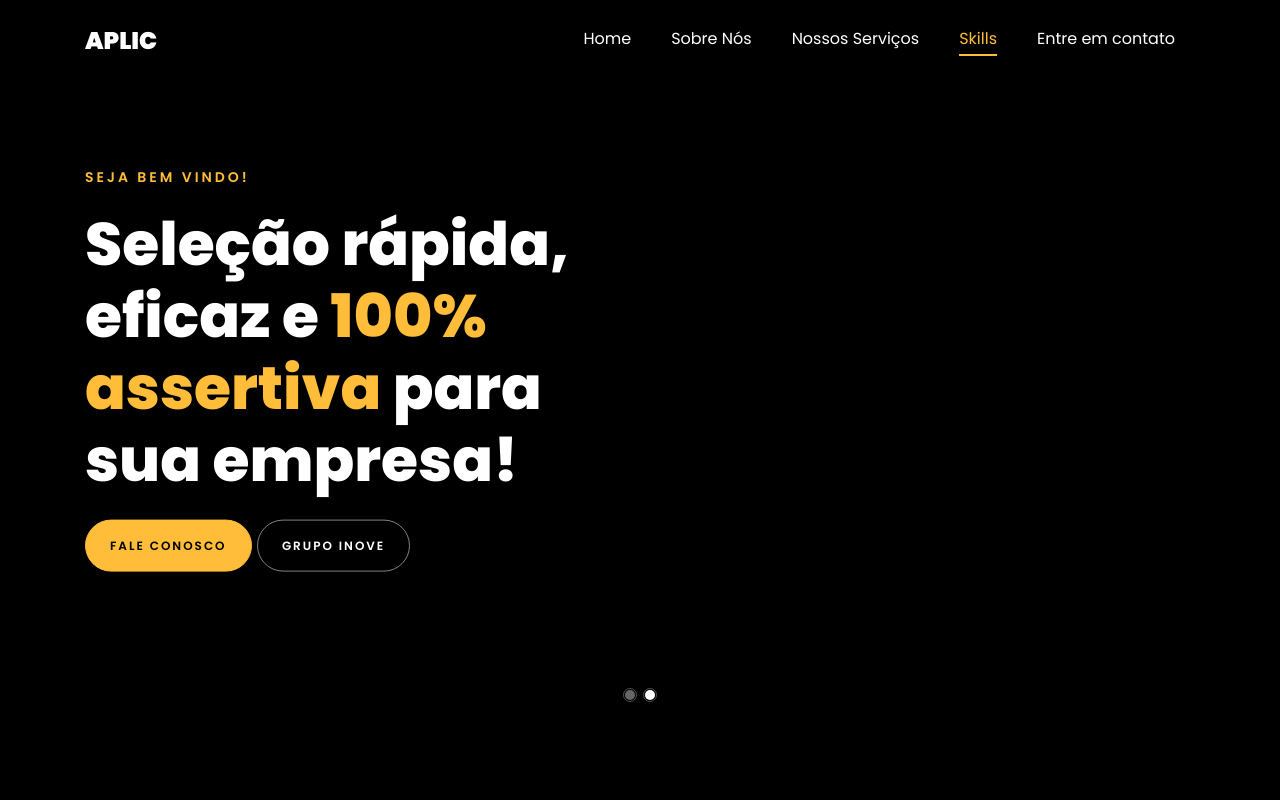
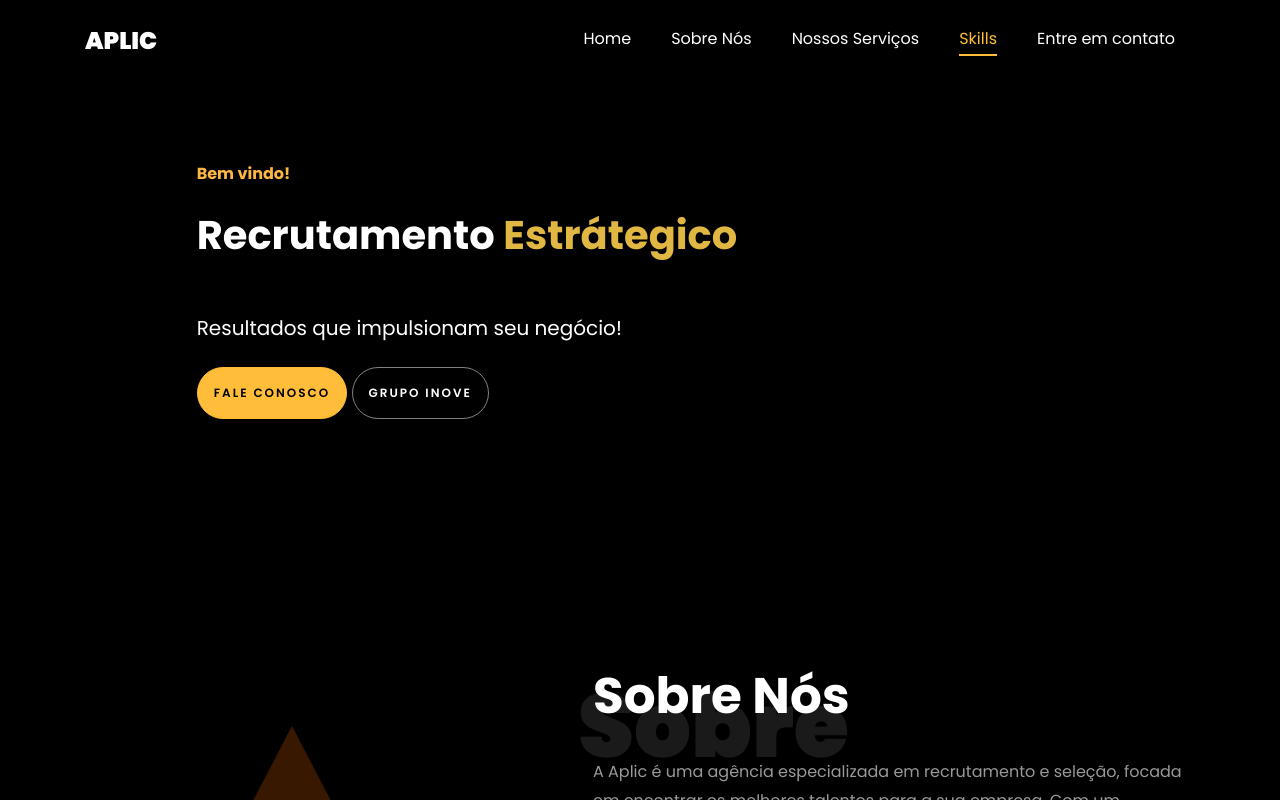
Before and after one commit to Sabrinagodoy1/APLICRECRUTAMENTO, a plain HTML site: page index.html in a window 1280 px wide. Shown: the top 800 px of the page. Drawn offline with Linux system fonts and the light colour scheme; files whose address does not match are found by name.

Commit message:
Proposta

```diff
--- a/index.html
+++ b/index.html
@@ -48,58 +48,35 @@
 			</div>
 		</div>
 	</nav>
-	<section id="home-section" class="hero">
-		<div class="home-slider  owl-carousel">
-			<div class="slider-item ">
-				<div class="overlay"></div>
-				<div class="container">
-					<div class="row d-md-flex no-gutters slider-text align-items-end justify-content-end"
-						data-scrollax-parent="true">
-						<div class="one-third js-fullheight order-md-last img"
-							style="background-image:url();">
-							<div class="overlay"></div>
-						</div>
-						<div class="one-forth d-flex  align-items-center ftco-animate"
-							data-scrollax=" properties: { translateY: '70%' }">
-							<div class="text">
-								<span class="subheading">Bem vindo!</span>
-								<h1 class="mb-4 mt-3">Recrutamento<span> Estrátegico</span></h1>
-								<h2 class="mb-4">Resultados que impulsionam seu negócio!</h2>
-								<p><a href="https://api.whatsapp.com/send?phone=5511917296616" class="btn btn-primary py-3 px-4">Fale Conosco</a>
-									<a href="https://www.grupoinove.srv.br/"
-										class="btn btn-white btn-outline-white py-3 px-4">Grupo Inove</a></p>
-							</div>
+	<section class="ftco-about img ftco-section ftco-no-pb" class="hero" id="about-section" >
+		<div class="container">
+			<div class="row d-flex">
+
+				<div class="col-md-6 col-lg-7 pl-lg-5 pb-5 m-5">
+					<div class="row justify-content-center pb-3">
+						<div class="text">
+							<span class="subheading" style="font-weight: bolder; color: rgb(255, 183, 68);">Bem vindo!</span>
+							<h1 class="mb-5 mt-3"  style="font-weight: bolder;">Recrutamento<span style="color: rgb(225, 183, 68);"> Estrátegico</span></h1>
+							<h5 class="mb-4">Resultados que impulsionam seu negócio!</h5>
+							<p><a href="https://api.whatsapp.com/send?phone=5511917296616" class="btn btn-primary py-3 px-3">Fale Conosco</a>
+								<a href="https://www.grupoinove.srv.br/"
+									class="btn btn-white btn-outline-white py-3 px-3">Grupo Inove</a></p>
 						</div>
 					</div>
+
 				</div>
-			</div>
-
-			<div class="slider-item">
-				<div class="overlay"></div>
-				<div class="container">
-					<div class="row d-flex no-gutters slider-text align-items-end justify-content-end"
-						data-scrollax-parent="true">
-						<div class="one-third js-fullheight order-md-last img"
-							style="background-image:url();">
-							<div class="overlay"></div>
-						</div>
-						<div class="one-forth d-flex align-items-center ftco-animate"
-							data-scrollax=" properties: { translateY: '70%' }">
-							<div class="text">
-								<span class="subheading">Seja bem vindo!</span>
-								<h1 class="mb-4 mt-3">Seleção rápida, eficaz e <span>100% assertiva </span>para sua
-									empresa!</h1>
-								<p><a href="https://api.whatsapp.com/send?phone=5511917296616"
-									class="btn btn-primary py-3 px-4">Fale Conosco</a>
-									<a href="https://www.grupoinove.srv.br/"
-										class="btn btn-white btn-outline-white py-3 px-4">Grupo Inove</a></p>
-							</div>
+				<div class="col-md-6 col-lg-5 d-flex"></div>
+					<div class="img-about img d-flex align-items-stretch">
+						<div class="overlay"></div>
+						<div class="img d-flex align-self-stretch align-items-center"
+							style="background-image:url(images/bg_1.png);">
 						</div>
 					</div>
 				</div>
 			</div>
 		</div>
 	</section>
+
 
 	<section class="ftco-about img ftco-section ftco-no-pb" id="about-section">
 		<div class="container">
```
Also changed, not shown: css/style.css.
